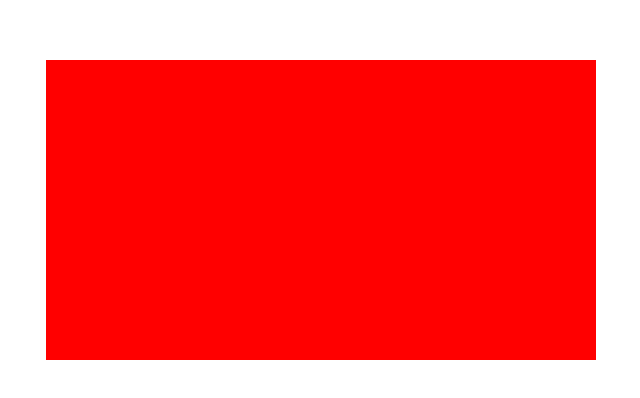
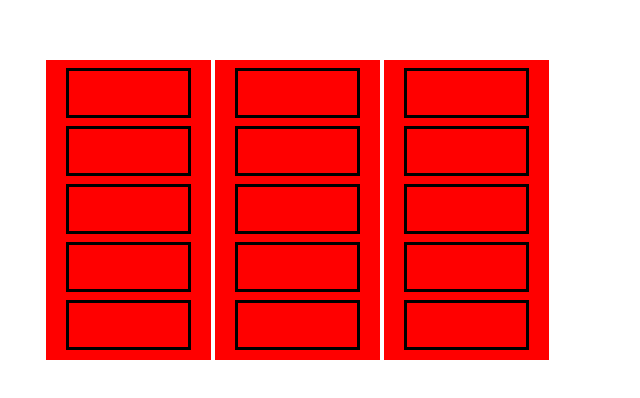
Before and after one commit to Amin-Ansari/Music-equalizer, a plain HTML site: page index.htm in a window 1280 px wide. Shown: the part 130-528 px from the top of the page, without its empty margins (319-959 px from the left). Drawn offline with Linux system fonts and the light colour scheme.

Commit message:
The column added

```diff
--- a/index.htm
+++ b/index.htm
@@ -8,6 +8,28 @@
     <link rel="stylesheet" href="style/style.css" />
   </head>
   <body>
-    <div class="container"></div>
+    <div class="container">
+      <div class="column">
+        <div></div>
+        <div></div>
+        <div></div>
+        <div></div>
+        <div></div>
+      </div>
+      <div class="column">
+        <div></div>
+        <div></div>
+        <div></div>
+        <div></div>
+        <div></div>
+      </div>
+      <div class="column">
+        <div></div>
+        <div></div>
+        <div></div>
+        <div></div>
+        <div></div>
+      </div>
+    </div>
   </body>
 </html>
--- a/style/style.css
+++ b/style/style.css
@@ -7,5 +7,17 @@
   width: 550px;
   height: 300px;
   margin: 190px auto;
+}
+.column {
+  width: 30%;
+  height: 100%;
   background-color: red;
+  display: inline-block;
+  padding: 0px 20px;
 }
+.column > div {
+  width: 100%;
+  height: 50px;
+  border: 3px solid black;
+  margin: 8px 0px;
+}
```
